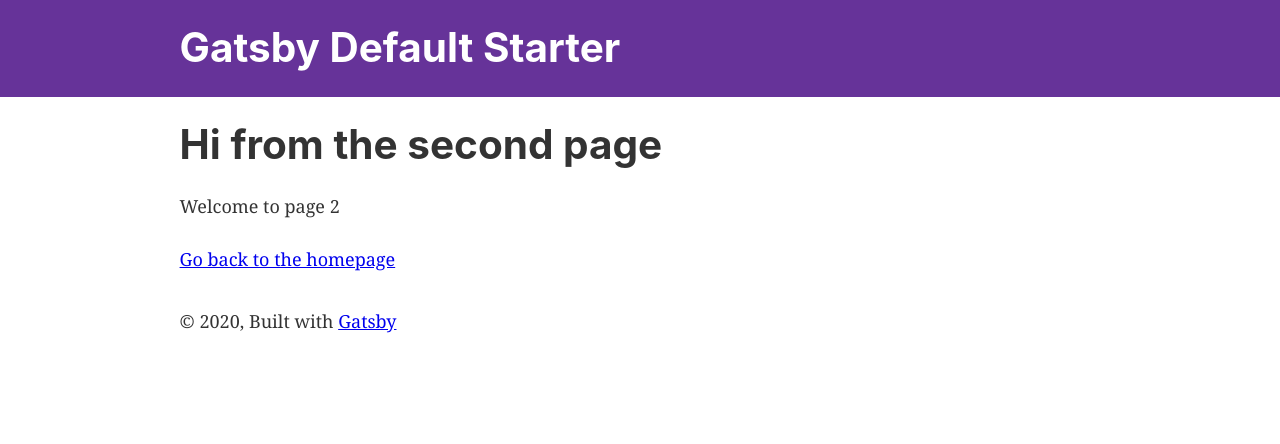
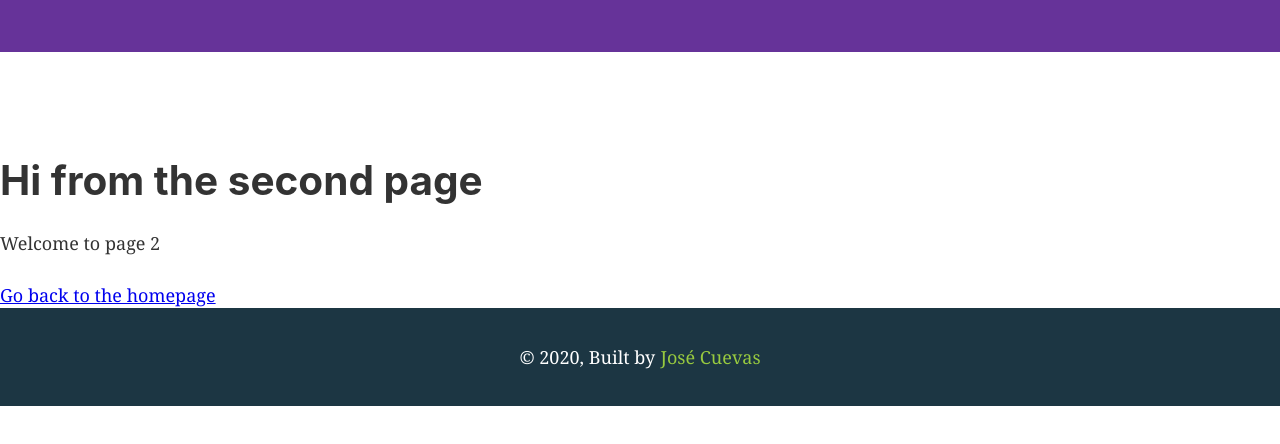
Before and after one commit to JoseCrz/noura, a Gatsby site: page /page-2 in a window 1280 px wide. Built offline with nearby package versions, Linux system fonts and the light colour scheme; Gatsby itself is replaced by a stand-in of ours.

Commit message:
[REMOVE] Unsed Layout Code

```diff
--- a/src/components/Layout.jsx
+++ b/src/components/Layout.jsx
@@ -7,41 +7,22 @@
 
 import React from 'react'
 import PropTypes from 'prop-types'
-import { useStaticQuery, graphql } from 'gatsby'
+import { Content, Footer } from '../styles/components'
 
 import Header from './Header'
 import './layout.css'
 
 const Layout = ({ children }) => {
-  const data = useStaticQuery(graphql`
-    query SiteTitleQuery {
-      site {
-        siteMetadata {
-          title
-        }
-      }
-    }
-  `)
-
   return (
     <>
-      <Header siteTitle={data.site.siteMetadata.title || 'Title'} />
-      <div
-        style={{
-          margin: '0 auto',
-          maxWidth: 960,
-          padding: '0 1.0875rem 1.45rem'
-        }}
-      >
+      <Header />
+      <Content>
         <main>{children}</main>
-        <footer style={{
-          marginTop: '2rem'
-        }}>
-          © {new Date().getFullYear()}, Built with
-          {' '}
-          <a href="https://www.gatsbyjs.com">Gatsby</a>
-        </footer>
-      </div>
+        <Footer>
+          © {new Date().getFullYear()}, Built by
+          <a href="https://github.com/josecrz">José Cuevas</a>
+        </Footer>
+      </Content>
     </>
   )
 }
```
